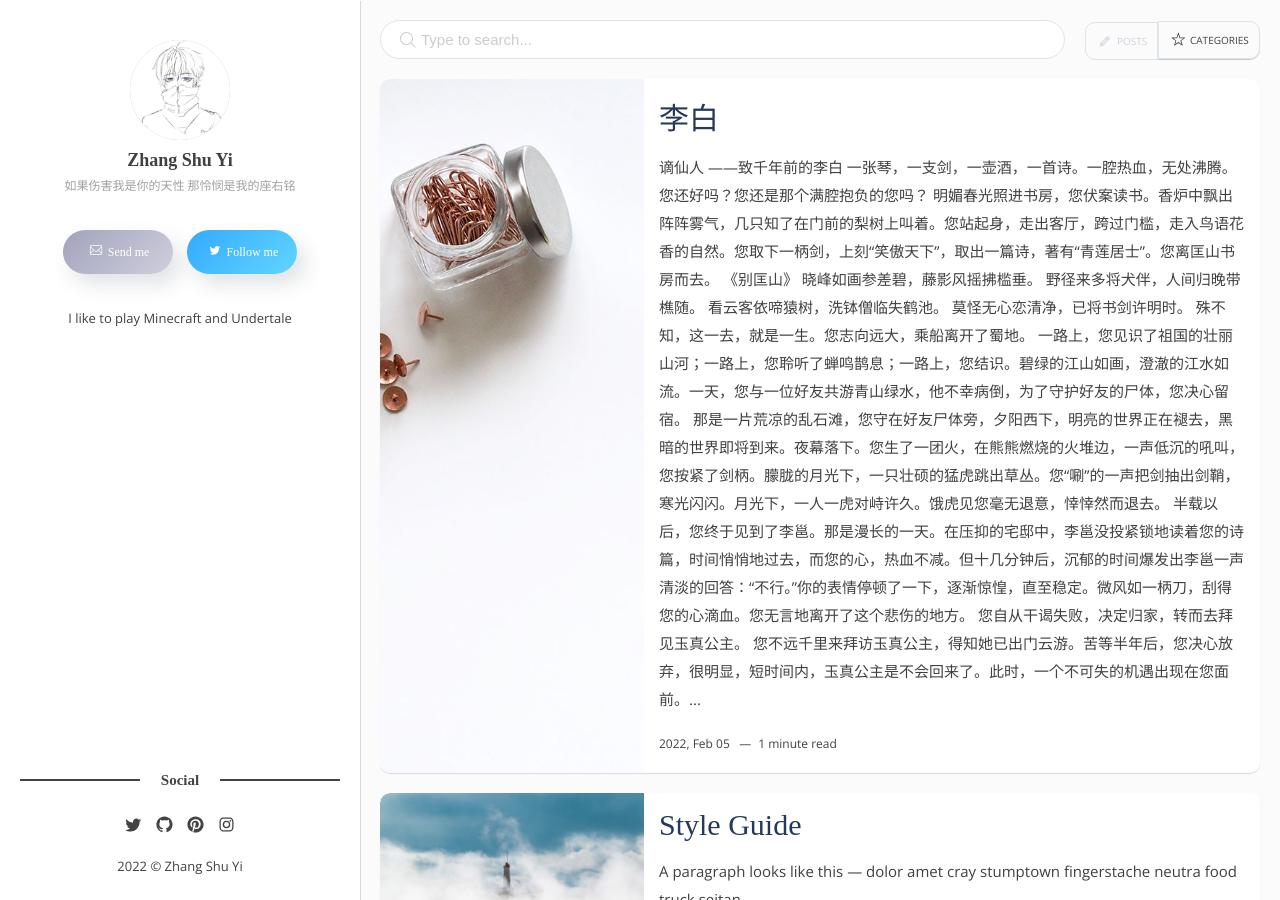
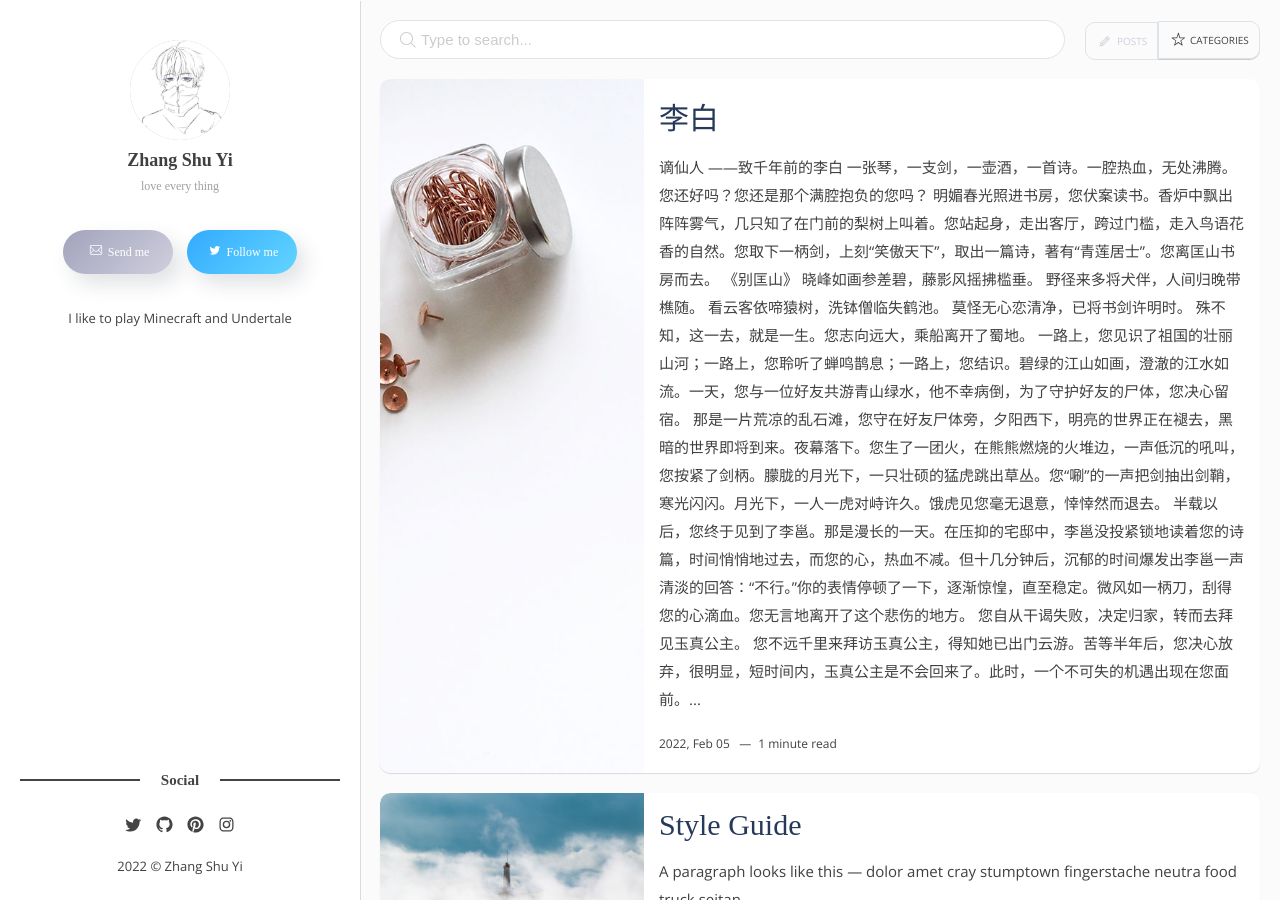
Before and after one commit to zsy816xdsj/zsy816xdsj.github.io, a Jekyll site: the page built from docs/index.html, in a window 1280 px wide and 900 px high. Built offline with Jekyll 4.4.1, drawn with Linux system fonts in a browser that asks for light colours; some web fonts are replaced; the list of posts is cut into pages by our own code.

Commit message:
Update _config.yml

```diff
--- a/docs/_config.yml
+++ b/docs/_config.yml
@@ -6,7 +6,7 @@ url: "flexton.netlify.com" # the base hostname & protocol for your site, e.g. ht
 # Author
 author-name:    Zhang Shu Yi
 author-image:   1.jpg
-author-job:     如果伤害我是你的天性 那怜悯是我的座右铭
+author-job:    love every thing
 author-email:   bradzhang2010@163.com
 author-twitter: /
 about-author:   I like to play Minecraft and Undertale
```
